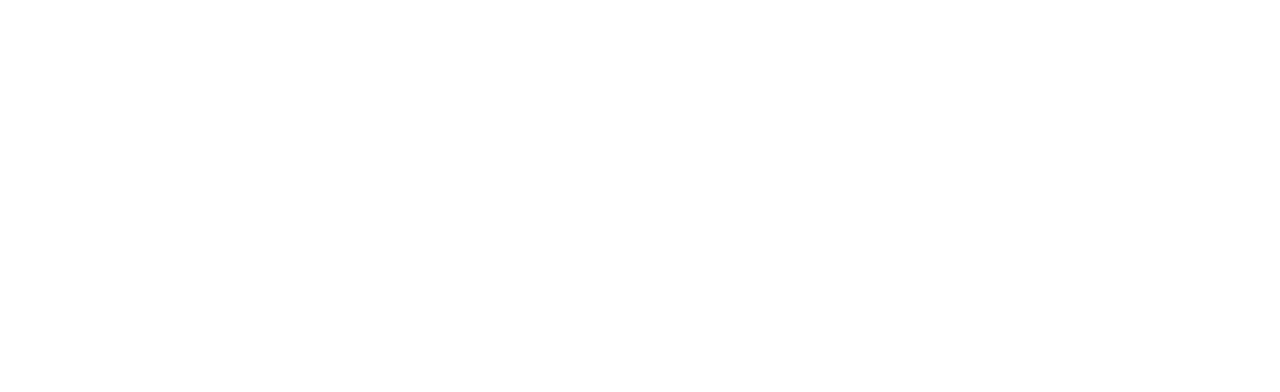
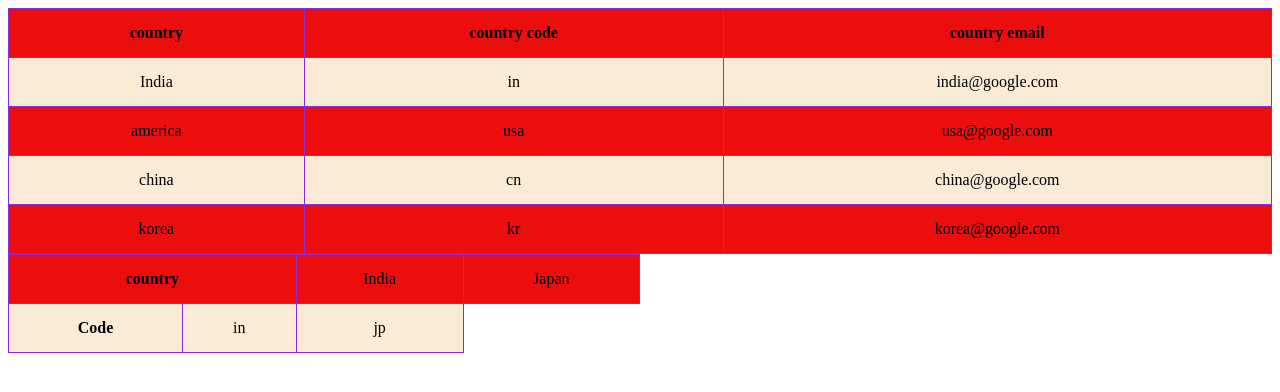
Before and after one commit to abhayshrivastava1/html, a plain HTML site: page 07_tables.html in a window 1280 px wide. Drawn offline with Linux system fonts and the light colour scheme.

Commit message:
table done

```diff
--- a/07_tables.html
+++ b/07_tables.html
@@ -4,8 +4,66 @@
     <meta charset="UTF-8">
     <meta name="viewport" content="width=device-width, initial-scale=1.0">
     <title>Tables</title>
+    <style>
+        table{
+            width: 100%;
+            border-collapse: collapse;
+            text-align: center;
+        }
+        td,th{
+            border: 1px solid blueviolet;
+            padding: 15px;
+        }
+        tr{
+            background-color: #ec0d0d;
+        }
+        tr:nth-child(even){
+            background-color: antiquewhite;
+        }
+    </style>
 </head>
 <body>
-
+    <table>
+        <tr>
+            <th>country</th>
+            <th>country code</th>
+            <th>country email</th>
+        </tr>
+        <tr>
+            <td>India</td>
+            <td>in</td>
+            <td>india@google.com</td>
+        </tr>
+        <tr>
+            <td>america</td>
+            <td>usa</td>
+            <td>usa@google.com</td>
+        </tr>
+        <tr>
+            <td>china</td>
+            <td>cn</td>
+            <td>china@google.com</td>
+        </tr>
+        <tr>
+            <td>korea</td>
+            <td>kr</td>
+            <td>korea@google.com</td>
+        </tr>
+    </table>
+    <table style="width: 50%;" >
+        <tr>
+            <th colspan="2">country</th>
+            <td>India</td>
+            <td>Japan</td>
+        </tr>
+        <tr>
+            <th>Code</th>
+            <td>in</td>
+            <td>jp</td>
+        </tr>
+    </table>
 </body>
 </html>
+
+
+<!-- hw read about tfoot from mdn -->
```
